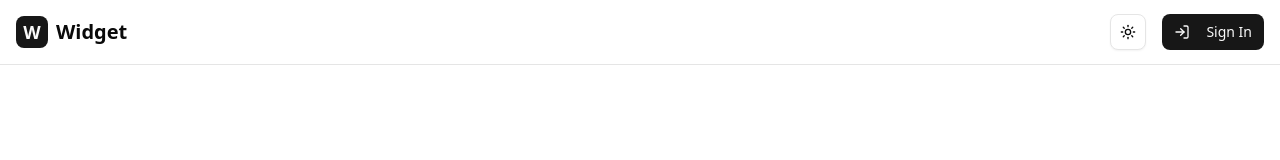
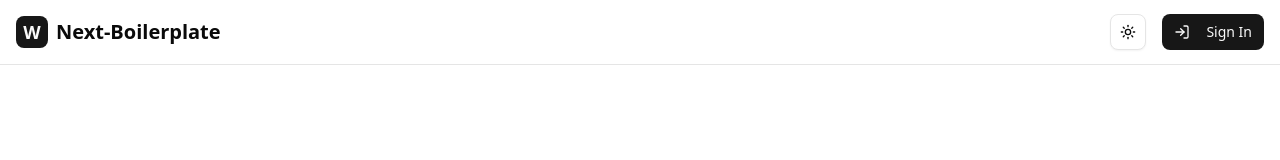
Before and after one commit to schererleander/boilerplate, a Next.js app: page / in a window 1280 px wide. Shown: the top 160 px of the page. Built offline with nearby package versions, Linux system fonts and the light colour scheme; no server answers.

Commit message:
feat: update branding and bucket name for boilerplate

```diff
--- a/src/components/Navbar.tsx
+++ b/src/components/Navbar.tsx
@@ -34,7 +34,7 @@
           <div className="w-8 h-8 bg-primary rounded-md flex items-center justify-center">
             <span className="text-primary-foreground font-bold text-lg">W</span>
           </div>
-          <span className="font-bold text-xl">Widget</span>
+          <span className="font-bold text-xl">Next-Boilerplate</span>
         </Link>
 
         <div className="flex items-center space-x-4">
--- a/src/lib/minio.ts
+++ b/src/lib/minio.ts
@@ -9,7 +9,7 @@
   secretKey: process.env.MINIO_SECRET_KEY || '',
 })
 
-const BUCKET_NAME = 'widget-storage'
+const BUCKET_NAME = 'storage'
 
 export async function ensureBucketExists() {
   try {
```
